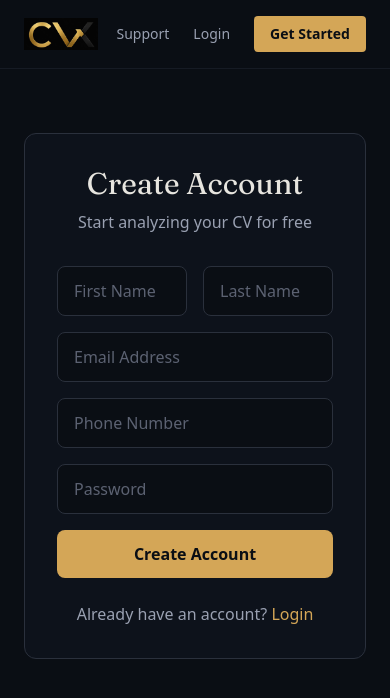
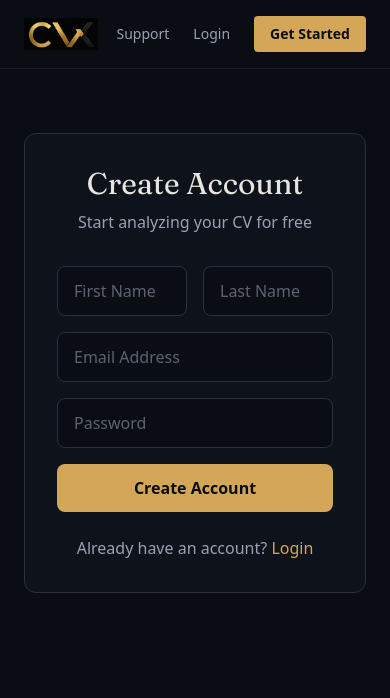
Before and after one commit to unbothered042/resumex-frontend, a React (Create React App) app: page /register in a window 390 px wide. Shown: the top 698 px of the page. Built offline with nearby package versions, Linux system fonts and the light colour scheme.

Commit message:
Remove phone number field from registration form

```diff
--- a/src/pages/Register.js
+++ b/src/pages/Register.js
@@ -11,7 +11,6 @@ function Register() {
     first_name: '',
     last_name: '',
     email: '',
-    phone: '',
     password: '',
   });
   const [error, setError] = useState('');
@@ -80,15 +79,6 @@ function Register() {
               className="w-full bg-[#0A0E14] border border-[#2A303C] rounded-lg px-4 py-3 text-[#E7E5DF] placeholder-[#5C6272] focus:outline-none focus:border-[#D4A657]"
             />
             <input
-              type="text"
-              name="phone"
-              placeholder="Phone Number"
-              value={formData.phone}
-              onChange={handleChange}
-              required
-              className="w-full bg-[#0A0E14] border border-[#2A303C] rounded-lg px-4 py-3 text-[#E7E5DF] placeholder-[#5C6272] focus:outline-none focus:border-[#D4A657]"
-            />
-            <input
               type="password"
               name="password"
               placeholder="Password"
```
